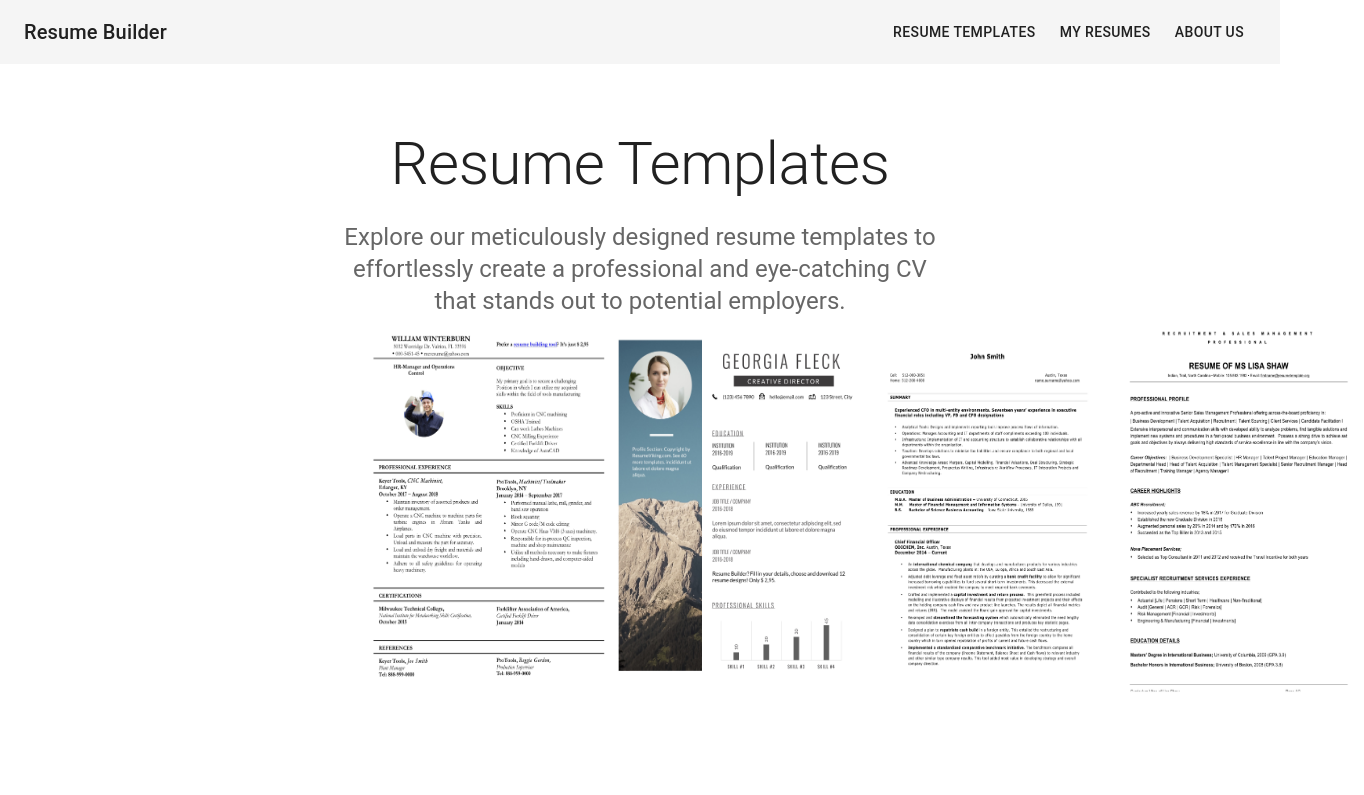
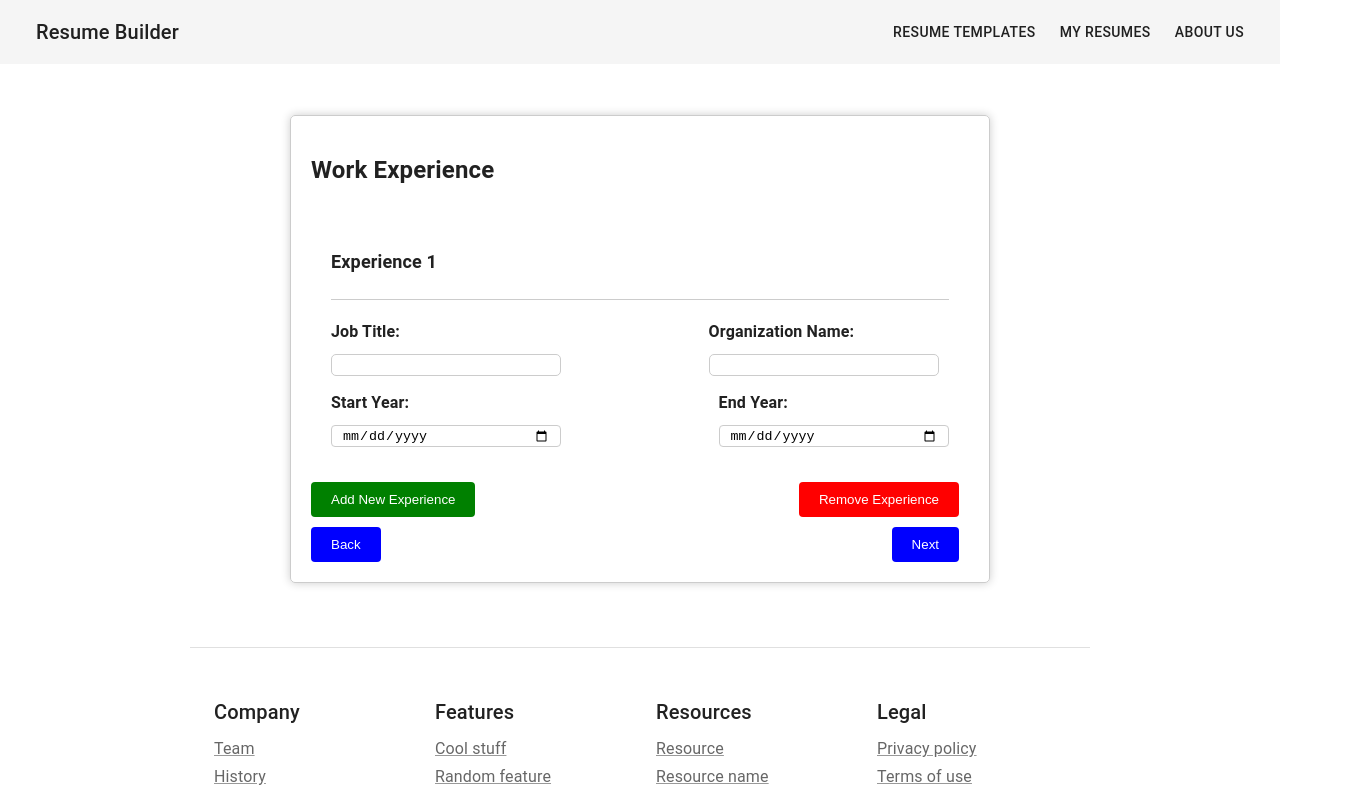
Before and after one commit to mdglankush65/Resume_Builder, a React (Create React App) app: page /experience in a window 1280 px wide. Shown: the top 795 px of the page, 1364 px wide, since content can reach past the window. Built offline with nearby package versions, Linux system fonts and the light colour scheme.

Commit message:
Added Routes

```diff
--- a/src/App.js
+++ b/src/App.js
@@ -1,24 +1,31 @@
 import React from 'react';
 import Navbar from './components/Navbar';
 import Main from './components/Main';
+import MyResume from './components/MyResume';
+import About from './components/About';
+import NotFound from './NotFound'
 import Footer from './components/Footer';
+import { BrowserRouter, Routes, Route } from 'react-router-dom';
 import Info from './components/subRoutes/Info';
 import Education from './components/subRoutes/Education';
-import Keyskills from './components/subRoutes/Keyskill';
-import Work_exe from './components/subRoutes/Work_exe';
-
+import WorkExe from './components/subRoutes/Work_exe';
+import Keyskill from './components/subRoutes/Keyskill'
 function App() {
     return (
-        <div className="App">
+        <BrowserRouter>
             <Navbar />
-            {/* <Info /> */}
-            {/* <Education /> */}
-            {/* <Keyskills /> */}
-            {/* <Work_exe /> */}
-            <Main />
+            <Routes>
+                <Route path="/" element={<Main />} />
+                <Route path="myresumes" element={<MyResume />} />
+                <Route path="about" element={<About />} />
+                <Route path="experience" element={<WorkExe />} />
+                <Route path="info" element={<Info />} />
+                <Route path="education" element={<Education />} />
+                <Route path="keyskills" element={<Keyskill />} />
+                <Route path="*" element={<NotFound />} />
+            </Routes>
             <Footer />
-        </div>
+        </BrowserRouter>
     );
 }
-
 export default App;
--- /dev/null
+++ b/src/NotFound.js
@@ -0,0 +1,11 @@
+import React from 'react'
+
+const NotFound = () => {
+  return (
+    <div>
+      We didn't found the route which you are trying to access.
+    </div>
+  )
+}
+
+export default NotFound
--- a/src/components/About.js
+++ b/src/components/About.js
@@ -1,5 +1,5 @@
 import React from "react";
-import "../components/styles/About.css";
+import "./../css/About.css";
 import { Stack, Typography, Box } from "@mui/material";
 import FacebookIcon from "@mui/icons-material/Facebook";
 import WhatsAppIcon from "@mui/icons-material/WhatsApp";
@@ -14,27 +14,25 @@ const About = () => {
     window.open("https://www.facebook.com/");
   };
   const WhatsApp = () => {
-    window.open(" https://wa.me/12315464984");
+    window.open(" https://wa.me/+918307874565");
   };
   const Twitter = () => {
-    window.open("https://twitter.com/home");
+    window.open("https://x.com/mdglankush565?t=NHgoniFDE6PwXzawxv0xyw&s=09");
   };
   const Linkedin = () => {
-    window.open("https://www.linkedin.com/feed/");
+    window.open("https://www.linkedin.com/in/ankushmudgil");
   };
   const Email = () => {
-    window.open("mailto:ak804670@gmail.com");
+    window.open("mailto:mdglankush565@gmail.com");
   };
   const GitHub = () => {
-    window.open("https://github.com/");
+    window.open("https://github.com/mdglankush65");
   };
   const Instagram = () => {
-    window.open("https://www.instagram.com/");
+    window.open("https://www.instagram.com/_mr.mdgl/");
   };
   return (
     <>
-      {/* Main Content */}
-      <h2 className="header-title">Resume Builder</h2>
       <Stack p={{ xs: "15px", sm: "25px", md: "40px", lg: "60px " }}>
         <Stack
           className="midContainer"
--- a/src/components/Main.js
+++ b/src/components/Main.js
@@ -1,4 +1,5 @@
 import React from 'react';
+import { Link } from 'react-router-dom';
 import Typography from '@mui/material/Typography';
 import Container from '@mui/material/Container';
 import Templates from './Templates'; // Check the path to the Templates component
--- a/src/components/Navbar.js
+++ b/src/components/Navbar.js
@@ -23,13 +23,13 @@ export default function Navbar() {
             >
                 <Toolbar sx={{ flexWrap: 'wrap' }}>
                     <Typography variant="h6" color="inherit" noWrap sx={{ flexGrow: 1 }}>
-                        Resume Builder
+                        <Link href="/" color="text.primary" sx={{ my: 1, mx: 1.5, textDecoration: `none` }} >Resume Builder</Link>
                     </Typography>
                     <nav>
                         <Link
                             variant="button"
                             color="text.primary"
-                            href="#"
+                            href="/"
                             sx={{ my: 1, mx: 1.5, textDecoration: `none` }}
                         >
                             Resume Templates
@@ -37,7 +37,7 @@ export default function Navbar() {
                         <Link
                             variant="button"
                             color="text.primary"
-                            href="/MyResume"
+                            href="/myresumes"
                             sx={{ my: 1, mx: 1.5, textDecoration: `none` }}
                         >
                             My Resumes
@@ -45,7 +45,7 @@ export default function Navbar() {
                         <Link
                             variant="button"
                             color="text.primary"
-                            href="/About"
+                            href="/about"
                             sx={{ my: 1, mx: 1.5, textDecoration: `none` }}
                         >
                             About Us
--- a/src/components/subRoutes/Education.js
+++ b/src/components/subRoutes/Education.js
@@ -1,7 +1,9 @@
 import React from 'react';
+import { useNavigate } from 'react-router-dom';
 import './../../css/education.css';
 
 const Education = () => {
+    const navigate = useNavigate();
     return (
         <div className='Education-container'>
             <div className='container1'>
@@ -33,8 +35,8 @@ const Education = () => {
                 </div>
             </div>
             <div className='Education_btn'>
-                <button className='Edu_back-btn'>Back</button>
-                <button className='Edu_next-btn'>Next</button>
+                <button className='Edu_back-btn' onClick={() => navigate('/info')} >Back</button>
+                <button className='Edu_next-btn' onClick={() => navigate('/keyskills')} >Next</button>
             </div>
         </div>
     );
--- a/src/components/subRoutes/Info.js
+++ b/src/components/subRoutes/Info.js
@@ -1,4 +1,5 @@
 import React, { useState } from 'react';
+import { useNavigate } from 'react-router-dom';
 import './../../css/Info.css';
 import {
     Avatar,
@@ -37,7 +38,7 @@ function Info() {
 
     const [isDialogOpen, setDialogOpen] = useState(false);
     const [selectedImageFile, setSelectedImageFile] = useState(null);
-
+    const navigate = useNavigate();
 
 
     const handleChange = (e) => {
@@ -50,10 +51,12 @@ function Info() {
 
     const handleBack = () => {
         // Implement logic to go back to the previous step or page
+        navigate('/');
     };
 
     const handleNext = () => {
         // Implement logic to go to the next step or page
+        navigate('/education');
     };
 
     const handleAvatarChange = () => {
--- a/src/components/subRoutes/Keyskill.js
+++ b/src/components/subRoutes/Keyskill.js
@@ -1,4 +1,5 @@
 import React, { useState } from 'react';
+import { useNavigate } from 'react-router-dom';
 import { FontAwesomeIcon } from '@fortawesome/react-fontawesome';
 import { library } from '@fortawesome/fontawesome-svg-core';
 import { faTrash } from '@fortawesome/free-solid-svg-icons';
@@ -8,7 +9,7 @@ library.add(faTrash);
 
 function Keyskill() {
     const [skills, setSkills] = useState(['', '']);
-
+    const navigate = useNavigate();
     const addSkill = () => {
         setSkills([...skills, '']);
     };
@@ -48,8 +49,8 @@ function Keyskill() {
             <div className=' allbutton'>
                 <button onClick={addSkill} className='addnewbtn'>Add New</button>
                 <div className="button-container">
-                    <button className="back">Back</button>
-                    <button className="next">Next</button>
+                    <button className="back" onClick={() => navigate('/education')} >Back</button>
+                    <button className="next" onClick={() => navigate('/experience')} >Next</button>
                 </div>
             </div>
         </div>
--- a/src/components/subRoutes/Work_exe.js
+++ b/src/components/subRoutes/Work_exe.js
@@ -1,9 +1,10 @@
 import React, { useState } from 'react';
+import { useNavigate } from 'react-router-dom';
 import './../../css/work_exe.css';
 
 const Work_exe = () => {
     const [experienceCount, setExperienceCount] = useState(1);
-
+    const navigate = useNavigate();
     const addExperience = () => {
         setExperienceCount(experienceCount + 1);
     };
@@ -62,8 +63,8 @@ const Work_exe = () => {
                 <button onClick={removeExperience} className='remove-btn'>Remove Experience</button>
             </div>
             <div className='next-back_btn'>
-                <button className='back-btn'>Back</button>
-                <button className='next-btn'>Next</button>
+                <button className='back-btn' onClick={() => navigate('/keyskills')} >Back</button>
+                <button className='next-btn' onClick={() => navigate('/myresumes')} >Next</button>
             </div>
 
         </div>
```
